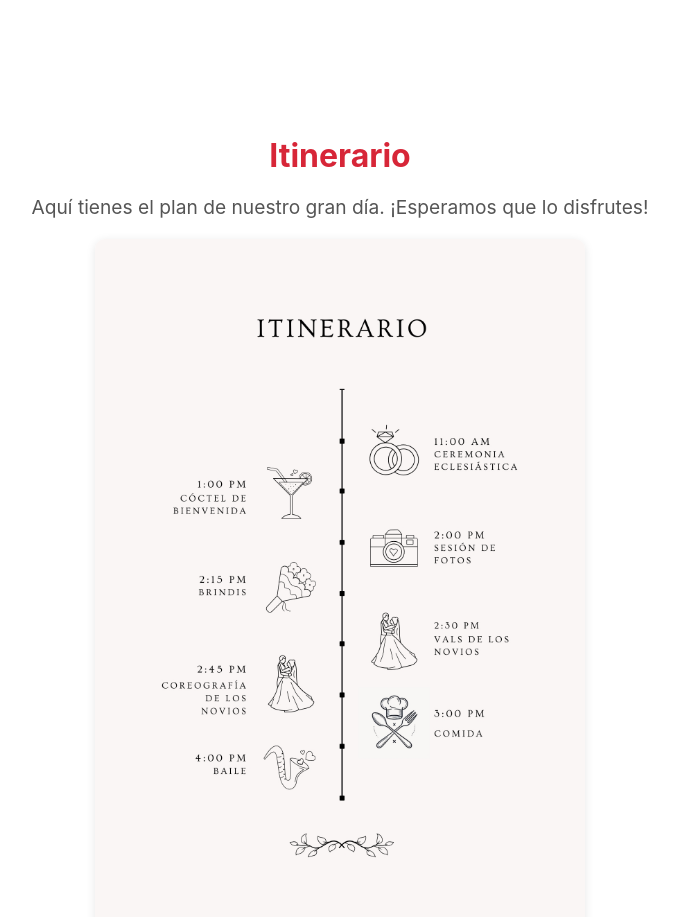
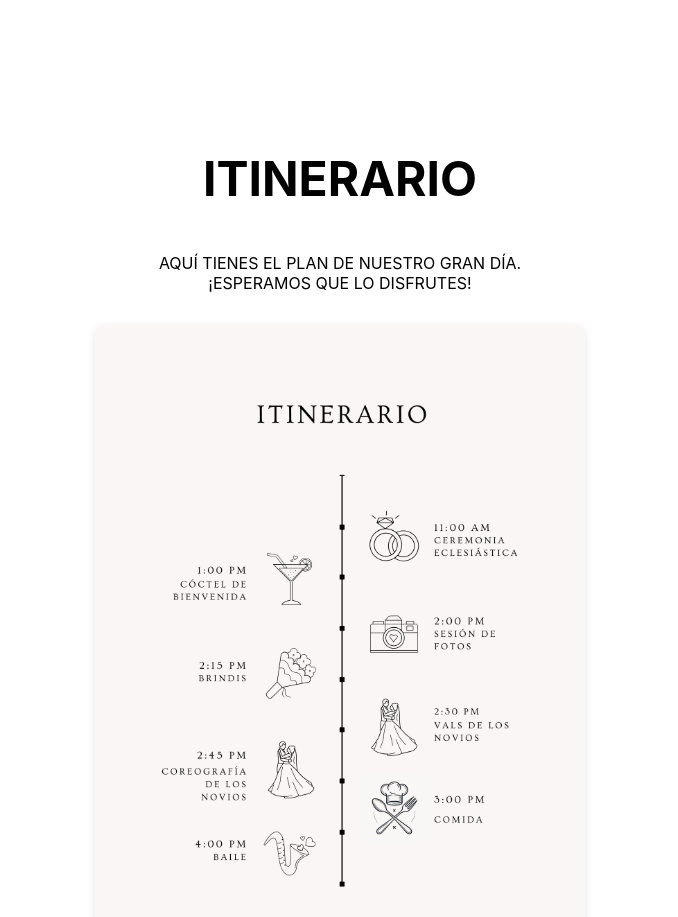
Before and after one commit to CristopherVanegas/BodaNicoleRo, a React (Vite) app in the folder boda_nicole_ro/: page / in a window 1280 px wide. Shown: the part 4520-5437 px from the top of the page, without its empty margins (300-978 px from the left). Built offline with nearby package versions, Linux system fonts and the light colour scheme; the HTML template or start-up script is replaced by a standard one.

Commit message:
Styles for Itinerary

```diff
--- a/boda_nicole_ro/src/components/Itinerary/Itinerary.module.css
+++ b/boda_nicole_ro/src/components/Itinerary/Itinerary.module.css
@@ -16,15 +16,20 @@
 }
 
 .title {
-  font-size: 2rem;
-  color: #d72638;
-  margin-bottom: 15px;
+  font-size: 3rem;
+  color: var(--color-title);
+  font-family: var(--font-title);
+  font-weight: 700;
+  text-transform: uppercase;
 }
 
 .text {
-  font-size: 1.2rem;
-  margin-bottom: 20px;
-  color: #555;
+  width: 400px;
+  font-size: 1rem;
+  color: var(--color-title);
+  font-family: var(--font-simple);
+  text-transform: uppercase;
+  margin-bottom: 32px;
 }
 
 .imageContainer {
```
Also changed, not shown: boda_nicole_ro/src/components/Location/Location.jsx (line endings or trailing spaces).
